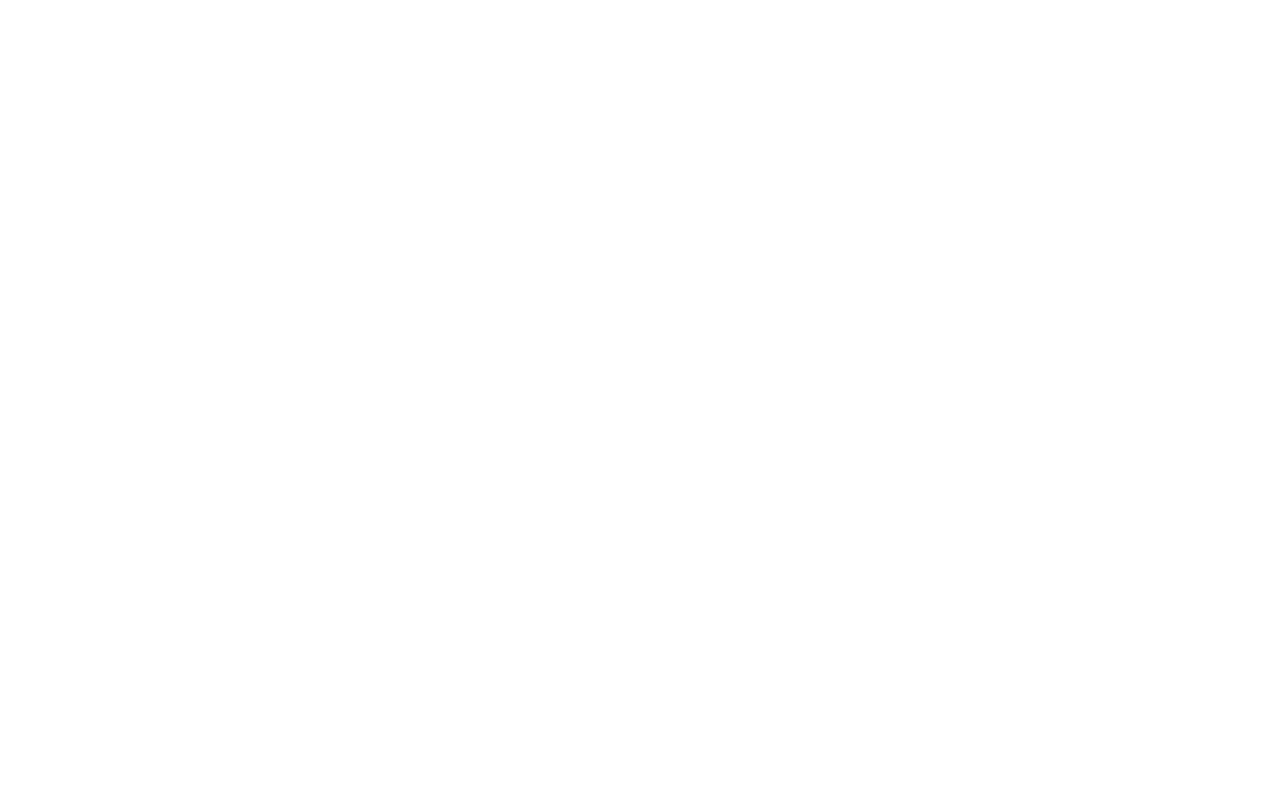
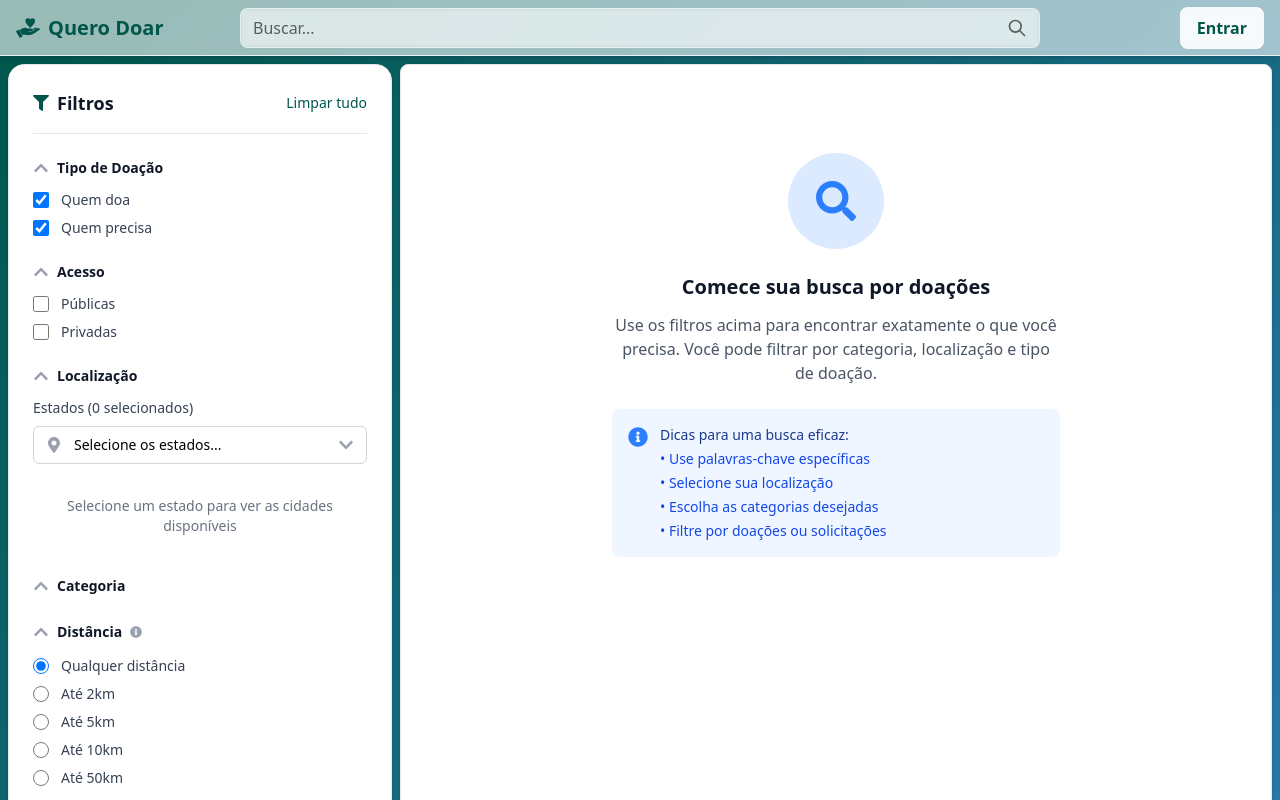
Before and after one commit to Eduardo-Ohlweiler/quero_doar_frontend, a React (Vite) app: page /search in a window 1280 px wide. Before the commit this address had no page. Shown: the top 800 px of the page. Built offline with nearby package versions, Linux system fonts and the light colour scheme.

Commit message:
feat: add Search page with SearchFilter and SearchPreview components

```diff
--- a/src/App.jsx
+++ b/src/App.jsx
@@ -16,6 +16,7 @@ import LevelUpOverlayTest from "./pages/test/LevelUpOverlayTest";
 import Profile from "./pages/Profile";
 import Verify from "./pages/Verify";
 import PasswordRecoveryPage from "./pages/PasswordRecoveryPage";
+import Search from "./pages/Search";
 
 
 function App() {
@@ -42,6 +43,7 @@ function App() {
           {/* Layout completo do header e do footer */}
           <Route element={<MainLayout />}>
             <Route path="/" element={<Home />} />
+            <Route path="/search" element={<Search />} />
 
             <Route element={<ProtectedRoute />}>
               <Route path="/profile" element={<Profile />} />
--- /dev/null
+++ b/src/pages/Search.jsx
@@ -0,0 +1,28 @@
+import SearchFilter from "../components/SearchFilter/SearchFilter";
+import SearchPreview from "../components/SearchPreview/SearchPreview";
+import { useState } from "react";
+
+export default function Search() {
+
+    const [donationFilter, setDonationFilter] = useState({
+        donationTypes: ["giver", "receiver"], // "giver", "receiver"
+        accessTypes: [],
+        selectedStates: [],
+        selectedCities: [],
+        selectedCategories: [],
+        selectedDistance: 'any',
+        itemStates: []
+    });
+
+    return (
+        // <section className="min-h-screen pt-20 bg-gray-100">
+        <section className="min-h-screen p-2 pt-16 bg-gradient-primary flex flex-row gap-2">
+            <SearchFilter
+                donationTypes={donationFilter.donationTypes}
+                onDonationTypesChange={(value) => setDonationFilter(prev => ({...prev, donationTypes: value}))}
+            />
+            <SearchPreview />
+        </section>
+    )
+
+}
```
